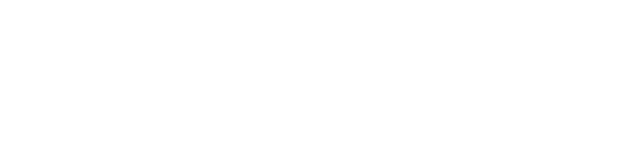
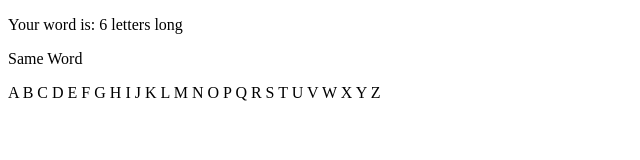
Before and after one commit to starscreamcohen/hangman, a plain HTML site: page index.html in a window 1280 px wide. Shown: the whole page, without its empty margins (0-640 px from the left). Drawn offline with nearby package versions, Linux system fonts and the light colour scheme.

Commit message:
creates barebones of the left section

```diff
--- a/index.html
+++ b/index.html
@@ -3,8 +3,43 @@
 <head>
 	<meta charset="UTF-8">
 	<title>Hangman Game</title>
+	<script src="http://ajax.googleapis.com/ajax/libs/jquery/1.10.2/jquery.min.js"></script>
 </head>
 <body>
+	<section id="user-section">
+		<p>Your word is: 6 letters long</p>
+		<p id="word">Same Word</p>
+		<div id="letter-bank">
+			<span class="letter">A<span>
+			<span class="picked-letter">B<span>
+			<span class="letter">C<span>
+			<span class="letter">D<span>
+			<span class="letter">E<span>
+			<span class="letter">F<span>
+			<span class="letter">G<span>
+			<span class="letter">H<span>
+			<span class="letter">I<span>
+			<span class="letter">J<span>
+			<span class="letter">K<span>
+			<span class="letter">L<span>
+			<span class="letter">M<span>
+			<span class="letter">N<span>
+			<span class="letter">O<span>
+			<span class="letter">P<span>
+			<span class="letter">Q<span>
+			<span class="letter">R<span>
+			<span class="letter">S<span>
+			<span class="letter">T<span>
+			<span class="letter">U<span>
+			<span class="letter">V<span>
+			<span class="letter">W<span>
+			<span class="letter">X<span>
+			<span class="letter">Y<span>
+			<span class="letter">Z<span>
+		</div>
+	</section>
+	<section id="results-section">
 
+	</section>
 </body>
 </html>
```
